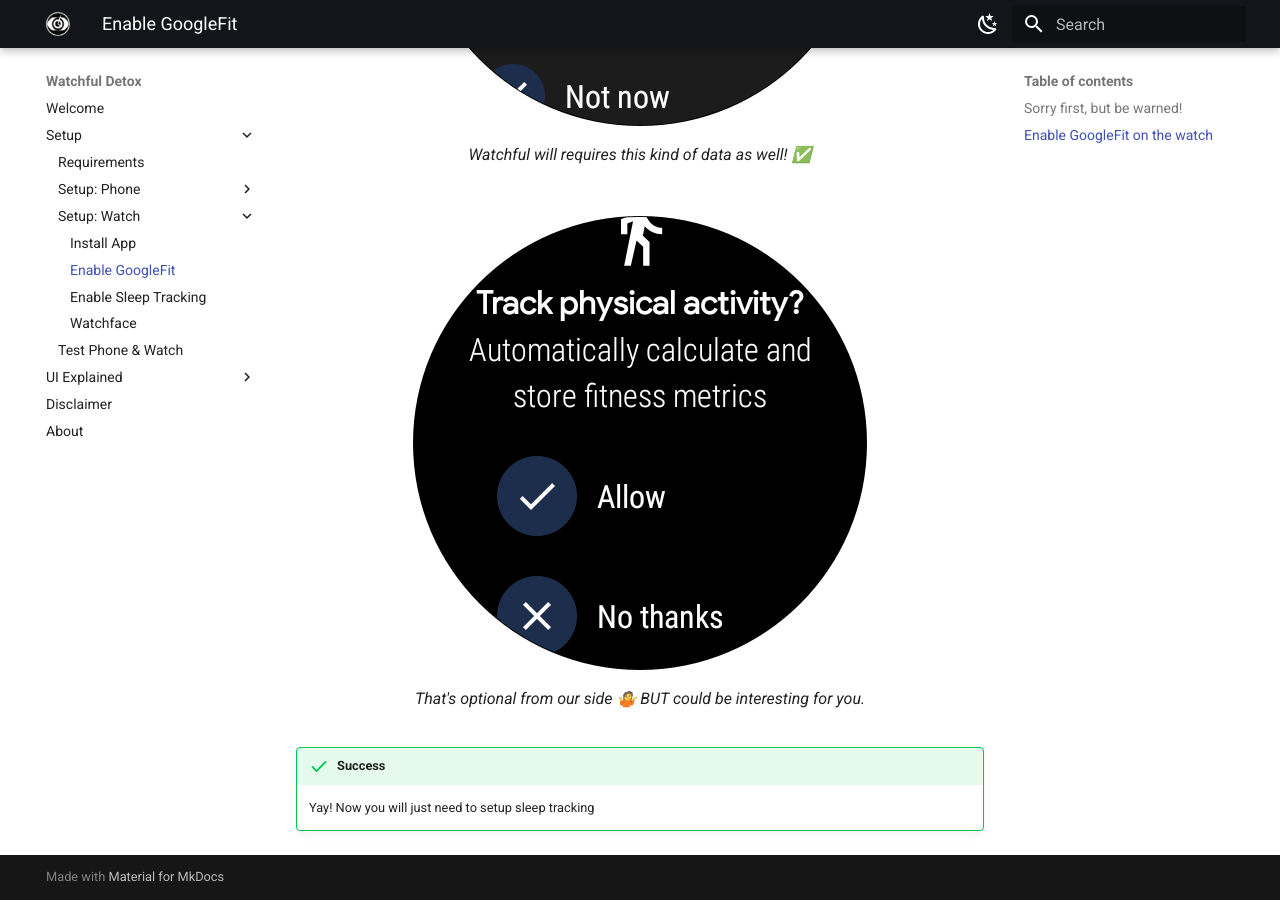
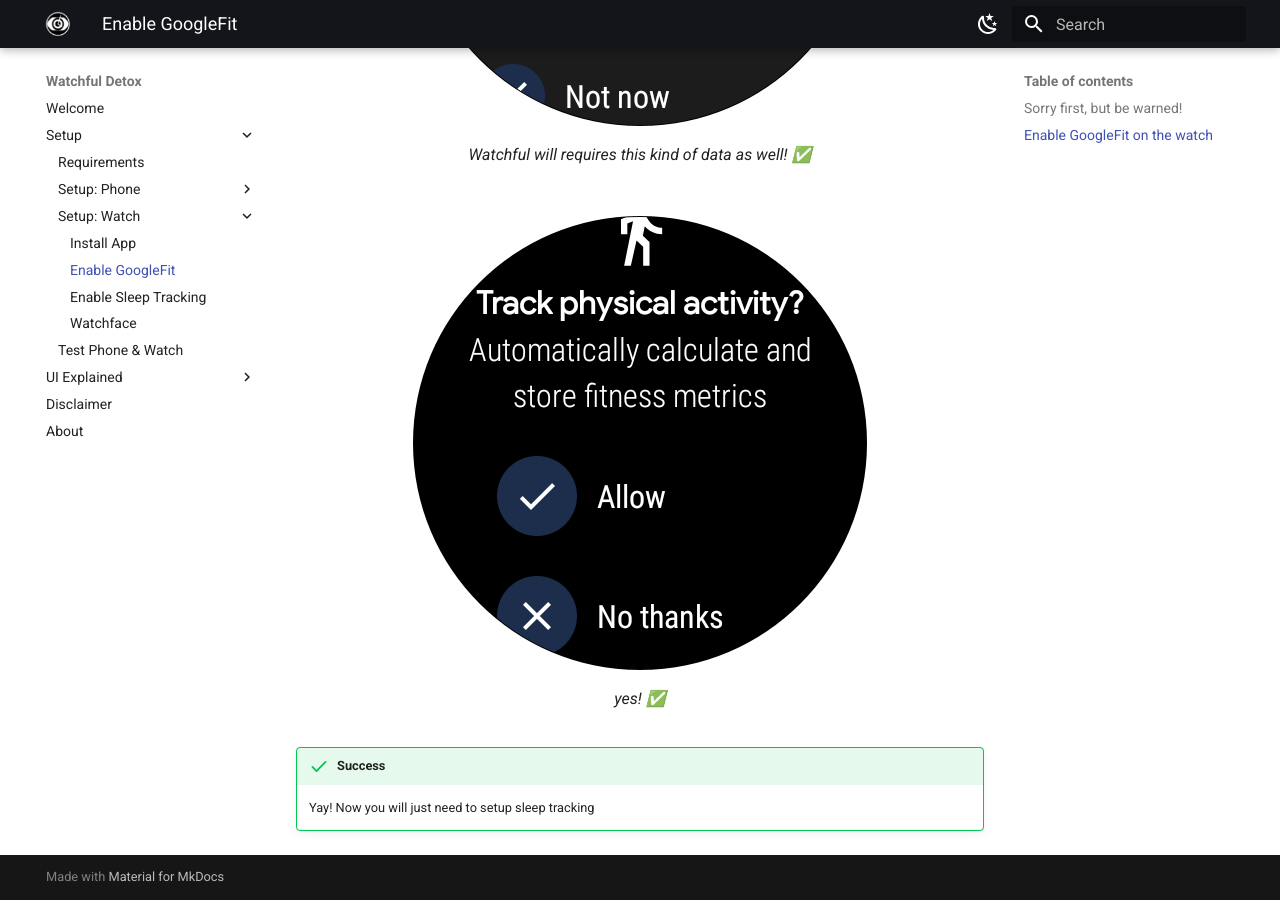
Before and after one commit to thornwishstalon/watchful-detox-pages, an MkDocs documentation site: the page built from pages/docs/01_setup/setup_02_01_install_watch.md, in a window 1280 px wide and 900 px high, scrolled down 4269 px. Built offline with MkDocs 1.6.1 and Material for MkDocs 9.7.7, drawn with Linux system fonts in a browser that asks for light colours.

Commit message:
updated google FIt install guide

```diff
--- a/pages/docs/01_setup/setup_02_01_install_watch.md
+++ b/pages/docs/01_setup/setup_02_01_install_watch.md
@@ -54,7 +54,7 @@ The Suunto 7 comes pre-installed with GoogleFit. But you will need to finish the
 
 <figure markdown>
 ![Image title](./../assets/screenshots/setup/watch_google_fit_6.png){ loading=lazy }
-  <figcaption> That's optional from our side 🤷‍ BUT could be interesting for you. </figcaption>
+  <figcaption> yes! ✅ </figcaption>
 </figure>
 
 <!-- prettier-ignore-start -->
```
